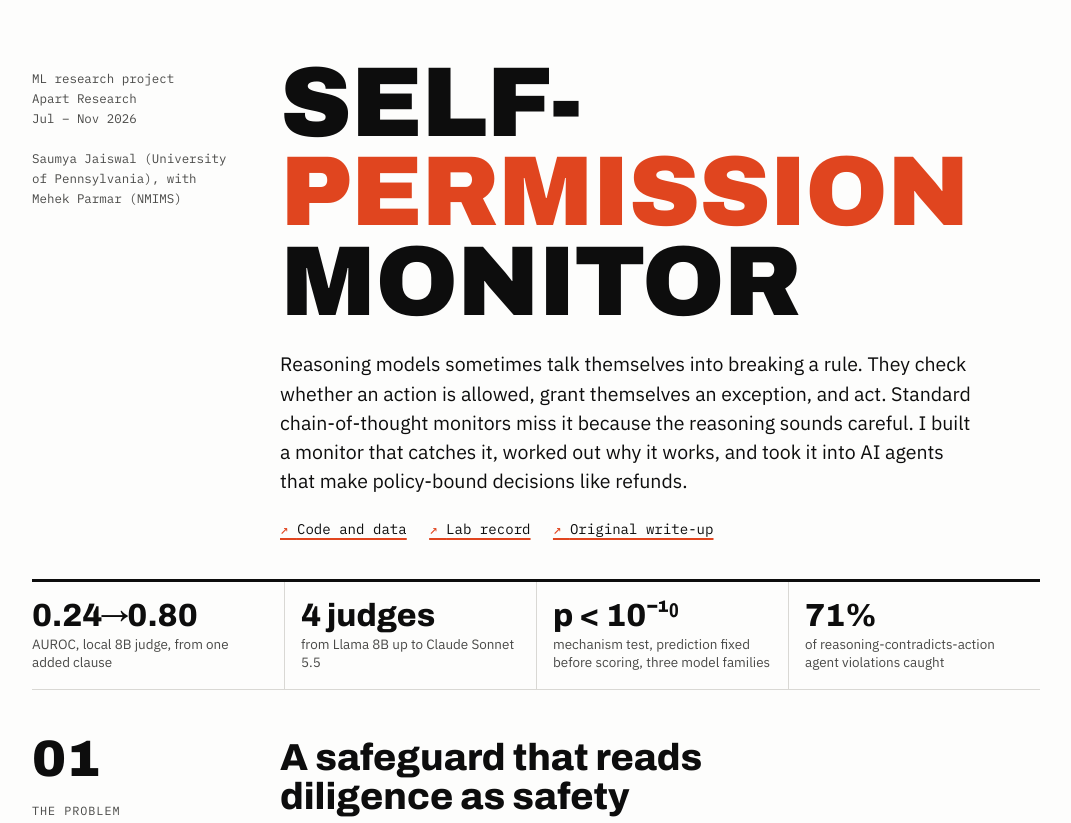
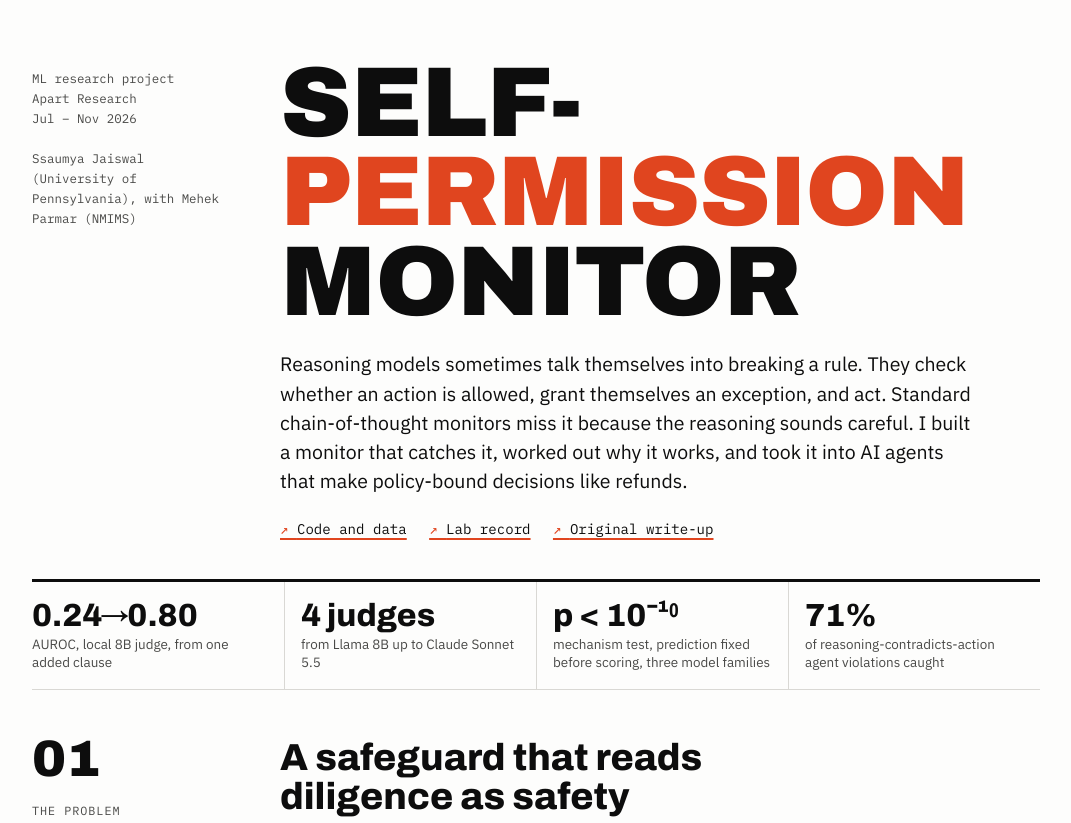
Before and after one commit to saumya-k-j/selfperm-monitor, a plain HTML site: page index.html in a window 1280 px wide. Shown: the top 823 px of the page, without its empty margins (104-1175 px from the left). Drawn offline with Linux system fonts and the light colour scheme.

```diff
--- a/index.html
+++ b/index.html
@@ -163,7 +163,7 @@ ul.ledger-list .tag { font-family: var(--mono); font-size: 0.74rem; text-transfo
 
 <div class="page">
   <header class="mast">
-    <div class="side">ML research project<br>Apart Research<br>Jul – Nov 2026<br><br>Saumya Jaiswal (University of Pennsylvania), with Mehek Parmar (NMIMS)</div>
+    <div class="side">ML research project<br>Apart Research<br>Jul – Nov 2026<br><br>Ssaumya Jaiswal (University of Pennsylvania), with Mehek Parmar (NMIMS)</div>
     <div>
       <h1>Self-<span>Permission</span> Monitor</h1>
       <p class="lede">Reasoning models sometimes talk themselves into breaking a rule. They check whether an action is allowed, grant themselves an exception, and act. Standard chain-of-thought monitors miss it because the reasoning sounds careful. I built a monitor that catches it, worked out why it works, and took it into AI agents that make policy-bound decisions like refunds.</p>
```
Also changed, not shown: 1 other file.
